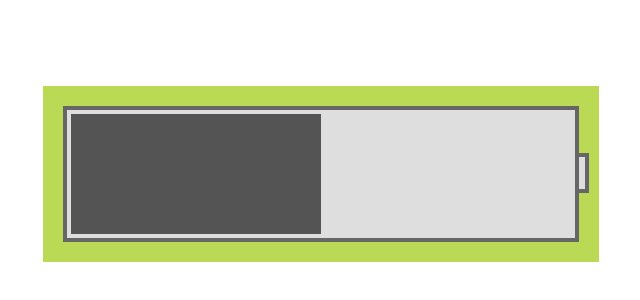
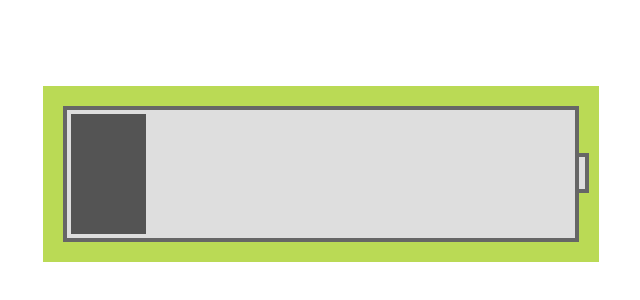
Before and after one commit to tvalletta/web-apis-presentation, a website: page static/battery.html in a window 1280 px wide. Shown: the part 234-534 px from the top of the page, without its empty margins (327-967 px from the left). Drawn offline with Linux system fonts and the light colour scheme.

```diff
--- a/static/battery.html
+++ b/static/battery.html
@@ -97,7 +97,7 @@
         };
     }
     else{
-        updateLevel(.5);
+        updateLevel(.15);
         updateCharging(true);
     }
 
```
